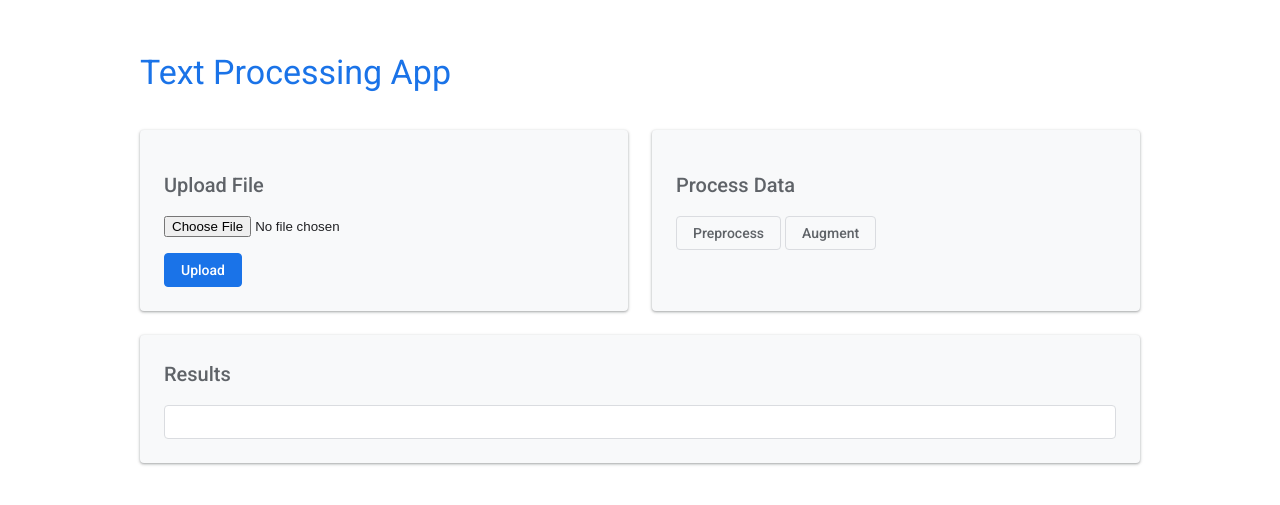
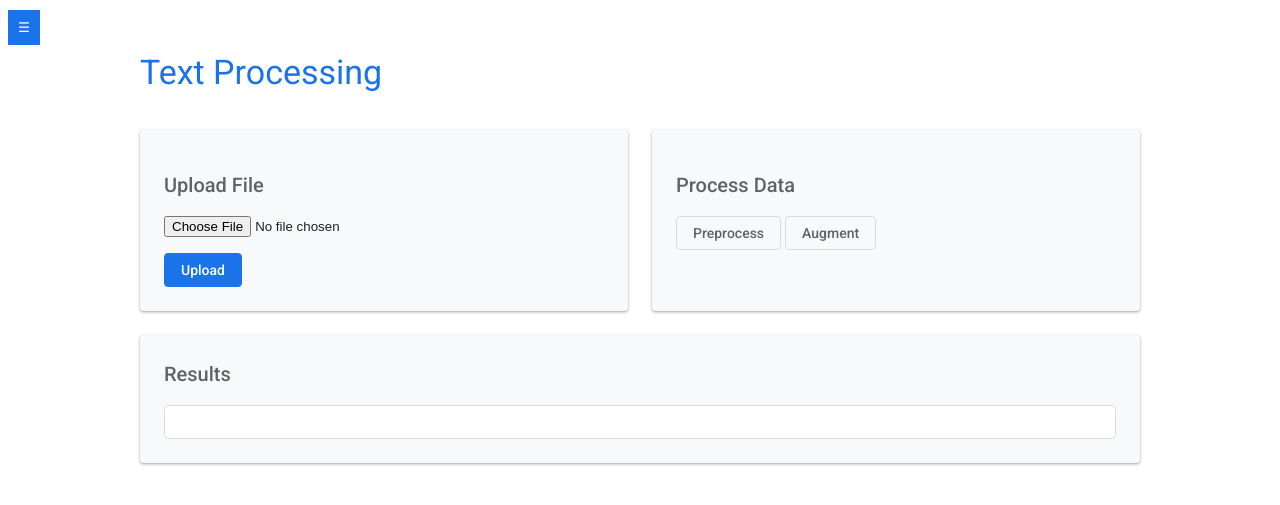
Before and after one commit to bgswaroop/ERAv3, a FastAPI app: page / in a window 1280 px wide. Shown: the top 505 px of the page. Run offline with FastAPI, Linux system fonts and the light colour scheme.

Commit message:
Add navigation sidebar + restructure

```diff
--- a/session03-handling-multimodal-data-for-preprocesing-and-augmentation/main.py
+++ b/session03-handling-multimodal-data-for-preprocesing-and-augmentation/main.py
@@ -28,41 +28,58 @@ tokenizer = BertTokenizer.from_pretrained('bert-base-uncased')
 
 @app.get("/", response_class=HTMLResponse)
 async def read_root(request: Request):
-    return templates.TemplateResponse("index.html", {"request": request})
+    return templates.TemplateResponse("text.html", {"request": request})
 
-@app.post("/upload")
-async def upload_file(file: UploadFile = File(...)):
+@app.get("/text", response_class=HTMLResponse)
+async def text_processing(request: Request):
+    return templates.TemplateResponse("text.html", {"request": request})
+
+@app.get("/image", response_class=HTMLResponse)
+async def image_processing(request: Request):
+    return templates.TemplateResponse("image.html", {"request": request})
+
+@app.get("/audio", response_class=HTMLResponse)
+async def audio_processing(request: Request):
+    return templates.TemplateResponse("audio.html", {"request": request})
+
+@app.get("/3d", response_class=HTMLResponse)
+async def three_d_processing(request: Request):
+    return templates.TemplateResponse("3d.html", {"request": request})
+
+@app.post("/text/upload")
+async def upload_text_file(file: UploadFile = File(...)):
     global original_data
     content = await file.read()
     original_data = content.decode("utf-8")
-    logging.info(f"File uploaded: {file.filename}, content length: {len(original_data)}")
+    logging.info(f"Text file uploaded: {file.filename}, content length: {len(original_data)}")
     return JSONResponse(content={
         "message": "File uploaded successfully",
         "sample": original_data[:100],
         "full_content": original_data,
         "word_count": get_word_count(original_data),
-        })
+    })
 
-@app.post("/preprocess")
-async def preprocess():
+@app.post("/text/preprocess")
+async def preprocess_text():
     global original_data, preprocessed_data
     if not original_data:
-        raise HTTPException(status_code=400, detail="No data uploaded")
+        raise HTTPException(status_code=400, detail="No text data uploaded")
 
     tokens = tokenizer.tokenize(original_data)
     preprocessed_data = " ".join(tokens)
-    logging.info(f"Data preprocessed, length: {len(preprocessed_data)}")
+    logging.info(f"Text data preprocessed, length: {len(preprocessed_data)}")
     return JSONResponse(content={
         "sample": preprocessed_data[:100],
         "full_content": preprocessed_data,
-        "token_count": len(preprocessed_data.split(' ')),
-        })
+        "token_count": len(preprocessed_data.split()),
+        "word_count": get_word_count(preprocessed_data),
+    })
 
-@app.post("/augment")
-async def augment():
+@app.post("/text/augment")
+async def augment_text():
     global preprocessed_data, augmented_data
     if not preprocessed_data:
-        raise HTTPException(status_code=400, detail="Data not preprocessed")
+        raise HTTPException(status_code=400, detail="Text data not preprocessed")
 
     tokens = preprocessed_data.split()
     for i in range(len(tokens)):
@@ -71,21 +88,21 @@ async def augment():
             tokens[i], tokens[j] = tokens[j], tokens[i]
 
     augmented_data = " ".join(tokens)
-    logging.info(f"Data augmented, length: {len(augmented_data)}")
+    logging.info(f"Text data augmented, length: {len(augmented_data)}")
     return JSONResponse(content={
         "sample": augmented_data[:100],
         "full_content": augmented_data,
-        "token_count": len(augmented_data.split(' ')),
-        })
-
+        "token_count": len(augmented_data.split()),
+        "word_count": get_word_count(augmented_data),
+    })
 
 def get_word_count(text):
     """
-    remove all newlines, tabs, and carriage return & replace multiple whitespace with a single blank
+    Remove all newlines, tabs, and carriage returns & replace multiple whitespace with a single blank
     """
     cleaned_text = re.sub(r'[\n\t\r]', ' ', text).strip()
     cleaned_text = re.sub(r'\s+', ' ', cleaned_text)
-    word_count = len(cleaned_text.split(' '))
+    word_count = len(cleaned_text.split())
     return word_count
 
 if __name__ == "__main__":
--- a/session03-handling-multimodal-data-for-preprocesing-and-augmentation/requirements.txt
+++ b/session03-handling-multimodal-data-for-preprocesing-and-augmentation/requirements.txt
@@ -4,3 +4,6 @@ python-multipart
 jinja2
 torch
 transformers
+Pillow
+librosa
+trimesh
--- a/session03-handling-multimodal-data-for-preprocesing-and-augmentation/static/css/styles.css
+++ b/session03-handling-multimodal-data-for-preprocesing-and-augmentation/static/css/styles.css
@@ -138,15 +138,17 @@ input[type="file"] {
 .result-info {
   display: flex;
   gap: 10px;
+  align-items: center;
 }
 
 .info-item {
-  font-size: 0.8em;
-  color: var(--color-text-secondary);
-  background-color: var(--color-surface);
-  padding: 2px 6px;
-  border-radius: 4px;
-  box-shadow: 0 1px 3px rgba(0,0,0,0.1);
+  font-size: 0.9em; /* Increased from 0.8em */
+  color: var(--color-text);
+  /* background-color: var(--color-surface); */
+  padding: 4px 8px; /* Increased padding */
+  /* border-radius: 4px; */
+  /* box-shadow: 0 1px 3px rgba(0,0,0,0.1); */
+  /* font-weight: 500;  */
 }
 
 .result-container {
@@ -186,3 +188,51 @@ input[type="file"] {
       font-size: 28px;
   }
 }
+
+.sidebar {
+  position: fixed;
+  left: 0;
+  top: 0;
+  height: 100%;
+  width: 250px;
+  background-color: var(--color-surface);
+  transform: translateX(-250px);
+  transition: transform 0.3s ease-in-out;
+}
+
+.sidebar.open {
+  transform: translateX(0);
+}
+
+.sidebar-toggle {
+  position: absolute;
+  top: 10px;
+  right: -40px;
+  background-color: var(--color-primary);
+  color: white;
+  border: none;
+  padding: 10px;
+  cursor: pointer;
+}
+
+.sidebar-menu {
+  padding: 20px;
+}
+
+.sidebar-menu a {
+  display: block;
+  padding: 10px 0;
+  color: var(--color-text);
+  text-decoration: none;
+}
+
+.main-content {
+  margin-left: 0;
+  transition: margin-left 0.3s ease-in-out;
+}
+
+.main-content.sidebar-open {
+  margin-left: 250px;
+}
+
+/* Add more styles for image, audio, and 3D processing elements */
--- a/session03-handling-multimodal-data-for-preprocesing-and-augmentation/static/js/script.js
+++ b/session03-handling-multimodal-data-for-preprocesing-and-augmentation/static/js/script.js
@@ -26,6 +26,18 @@ document.addEventListener('DOMContentLoaded', function() {
   console.log('Event listeners added');
 });
 
+// Add sidebar functionality
+document.addEventListener('DOMContentLoaded', function() {
+  const sidebar = document.querySelector('.sidebar');
+  const sidebarToggle = document.querySelector('.sidebar-toggle');
+  const mainContent = document.querySelector('.main-content');
+
+  sidebarToggle.addEventListener('click', function() {
+      sidebar.classList.toggle('open');
+      mainContent.classList.toggle('sidebar-open');
+  });
+});
+
 async function uploadFile() {
   showLoading();
   console.log('uploadFile function called');
@@ -40,7 +52,7 @@ async function uploadFile() {
   formData.append('file', file);
 
   try {
-      const response = await fetch('/upload', {
+      const response = await fetch('/text/upload', {
           method: 'POST',
           body: formData
       });
@@ -61,7 +73,7 @@ async function preprocessData() {
   showLoading();
   console.log('preprocessData function called');
   try {
-      const response = await fetch('/preprocess', { method: 'POST' });
+      const response = await fetch('/text/preprocess', { method: 'POST' });
       const result = await response.json();
       displayResult('Preprocessed Data:', result.full_content, { token_count: result.token_count });
   } catch (error) {
@@ -76,7 +88,7 @@ async function augmentData() {
   showLoading();
   console.log('augmentData function called');
   try {
-      const response = await fetch('/augment', { method: 'POST' });
+      const response = await fetch('/text/augment', { method: 'POST' });
       const result = await response.json();
       displayResult('Augmented Data:', result.full_content, { token_count: result.token_count });
   } catch (error) {
--- a/session03-handling-multimodal-data-for-preprocesing-and-augmentation/templates/index.html
+++ b/session03-handling-multimodal-data-for-preprocesing-and-augmentation/templates/text.html
@@ -3,15 +3,25 @@
 <head>
     <meta charset="UTF-8">
     <meta name="viewport" content="width=device-width, initial-scale=1.0">
-    <title>Text Processing App</title>
+    <title>Multi-Modal Processing App</title>
     <link rel="stylesheet" href="https://fonts.googleapis.com/css?family=Roboto:300,400,500,700&display=swap" />
     <link rel="stylesheet" href="/static/css/styles.css">
 </head>
 <body>
-    <div class="container">
-        <header>
-            <h1 class="app-title">Text Processing App</h1>
-        </header>
+    <div class="sidebar">
+        <button class="sidebar-toggle">☰</button>
+        <nav class="sidebar-menu">
+            <a href="/text">Text Processing</a>
+            <a href="/image">Image Processing</a>
+            <a href="/audio">Audio Processing</a>
+            <a href="/3d">3D Data Processing</a>
+        </nav>
+    </div>
+    <div class="main-content">
+        <div class="container">
+            <header>
+                <h1 class="app-title">Text Processing</h1>
+            </header>
         <main>
             <div class="top-section">
                 <section class="card upload-section">
@@ -39,6 +49,7 @@
             </section>
         </main>
     </div>
-    <script src="/static/js/script.js"></script>
+</div>
+<script src="/static/js/script.js"></script>
 </body>
 </html>
```
Also changed, not shown: session03-handling-multimodal-data-for-preprocesing-and-augmentation/templates/3d.html (added), session03-handling-multimodal-data-for-preprocesing-and-augmentation/templates/audio.html (added), session03-handling-multimodal-data-for-preprocesing-and-augmentation/templates/image.html (added).
